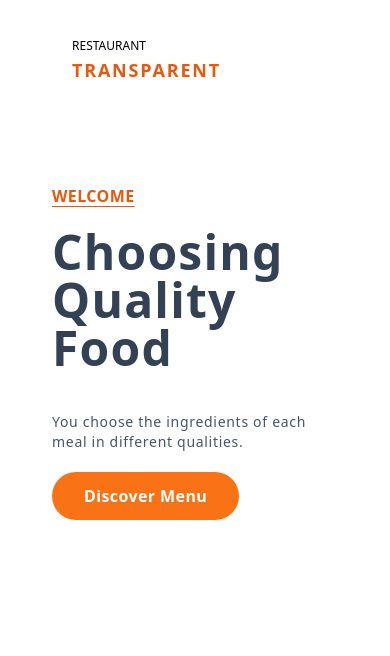
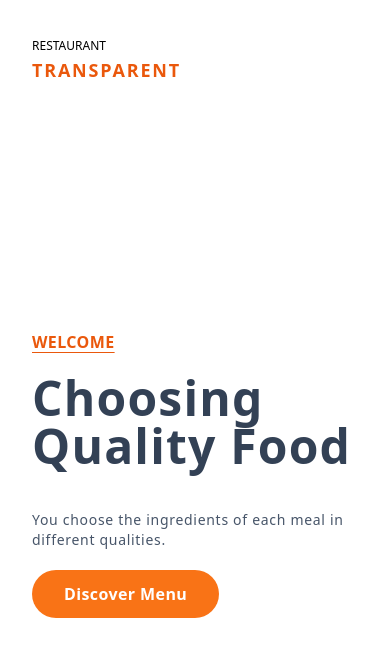
Before and after one commit to UlftKcy/meal-order-app, a React (Create React App) app: page / in a window 390 px wide. Shown: the top 656 px of the page. Built offline with nearby package versions, Linux system fonts and the light colour scheme.

Commit message:
fixed layout

```diff
--- a/src/components/Navbar.tsx
+++ b/src/components/Navbar.tsx
@@ -2,7 +2,7 @@ import { Link } from 'react-router-dom'
 
 const Navbar = () => {
   return (
-    <div className='pl-10 uppercase'>
+    <div className='uppercase'>
       <Link to="/">
         <span className='text-xs'>Restaurant</span><br />
         <span className='font-bold tracking-widest text-lg text-orange-600'>Transparent</span>
--- a/src/components/menu/Sorting.tsx
+++ b/src/components/menu/Sorting.tsx
@@ -13,7 +13,7 @@ const Sorting = ({ options, setSortOption }: { options: string[], setSortOption:
     return (
         <div className='relative'>
             <button onClick={() => setDropdownShow(!dropdownShow)} className='text-lg tracking-wide mb-1 flex items-center'>Sort By {dropdownShow ? <IconContext.Provider value={{ className: "ml-3 w-6 h-6" }}><RiArrowUpSLine /></IconContext.Provider> : <IconContext.Provider value={{ className: "ml-3 w-6 h-6" }}><RiArrowDownSLine /></IconContext.Provider>}</button>
-            {dropdownShow && <div className='absolute left-0 inset-x-0 rounded-md bg-slate-100 drop-shadow-lg divide-y divide-solid'>
+            {dropdownShow && <div className='absolute left-0 inset-x-0 rounded-md ring-1 ring-orange-300 bg-white drop-shadow-lg divide-y divide-solid'>
                 {Object.values(options).map((option: string, key: any) => (
                     <button key={key} onClick={() => handleSortOption(option)} className='hover:text-slate-500 w-full text-right tracking-widest px-4 py-2'>{option}</button>
                 ))}
--- a/src/index.css
+++ b/src/index.css
@@ -24,6 +24,14 @@
     visibility: visible;
     border: 2px solid orange;
   }
+
+}
+
+// base styles
+* {
+  box-sizing: border-box;
+  margin: 0;
+  padding: 0;
 }
 
 body {
@@ -34,9 +42,35 @@ body {
 #root {
   line-height: 1.5;
   font-weight: 400;
-  min-height: 100vh;
+  height: 100vh;
   padding: 2rem;
   margin: 0 auto;
+}
+
+blockquote,
+dl,
+dd,
+h1,
+h2,
+h3,
+h4,
+h5,
+h6,
+hr,
+figure,
+p,
+pre {
+  margin: 0;
+}
+
+h1,
+h2,
+h3,
+h4,
+h5,
+h6 {
+  font-size: inherit;
+  font-weight: inherit;
 }
 
 ol,
@@ -45,3 +79,21 @@ ul {
   margin: 0;
   padding: 0;
 }
+
+img,
+svg,
+video,
+canvas,
+audio,
+iframe,
+embed,
+object {
+  display: block;
+  vertical-align: middle;
+}
+
+img,
+video {
+  max-width: 100%;
+  height: auto;
+}
--- a/src/index.tsx
+++ b/src/index.tsx
@@ -10,8 +10,8 @@ import { ReactQueryDevtools } from 'react-query/devtools'
 const queryClient = new QueryClient({
   defaultOptions: {
     queries: {
-      refetchOnWindowFocus: false,
-      staleTime: 5 * 1000,
+      staleTime: Infinity,
+      cacheTime:Infinity,
     },
   },
 });
--- a/src/pages/Menu.tsx
+++ b/src/pages/Menu.tsx
@@ -15,7 +15,7 @@ const Menu = () => {
   const { status, data, error }: UseQueryResult<Meals[] | any, Error> = useQuery('meals', fetchMeals)
 
   if (status === 'loading') {
-    return <span><Loader size={48}/></span>
+    return <span><Loader size={48} /></span>
   }
 
   if (status === 'error') {
@@ -27,7 +27,7 @@ const Menu = () => {
 
   return (
     <div className="relative">
-      <div className="flex flex-col sm:flex-row justify-between items-center flex-wrap sticky top-0 py-2 sm:py-7 border-b border-b-slate-300 sm:px-28 z-50 mb-3 bg-white">
+      <div className="flex flex-col sm:flex-row md:justify-end justify-center items-center flex-wrap sticky top-0 z-50 mb-5 py-3 bg-white">
         <div className="flex items-center sm:justify-end justify-center mt-5 sm:mt-0">
           <button onClick={toggle}
             className="text-lg mb-1 mr-10 hover:text-slate-600 hover:underline underline-offset-4"
@@ -38,12 +38,10 @@ const Menu = () => {
           <Sorting options={options} setSortOption={setSortOption} />
         </div>
       </div>
-      <div className="w-full">
-        <div className="grid grid-cols-1 md:grid-cols-2 lg:grid-cols-3 xl:grid-cols-4 gap-20 w-fit p-0 sm:p-5 mx-auto">
-          {React.Children.toArray(
-            sortedMeals?.map((meal: Meals) => <CardMenu {...meal} />)
-          )}
-        </div>
+      <div className="grid auto-rows-auto grid-cols-1 md:grid-cols-2 lg:grid-cols-3 xl:grid-cols-4 gap-20 w-fit p-0 sm:p-5 mx-auto">
+        {React.Children.toArray(
+          sortedMeals?.map((meal: Meals) => <CardMenu {...meal} />)
+        )}
       </div>
     </div>
   );
--- a/src/pages/Welcome.tsx
+++ b/src/pages/Welcome.tsx
@@ -1,4 +1,4 @@
-import { useRef } from 'react';
+import { Fragment, useRef } from 'react';
 import { motion, useInView, useTime, useTransform } from "framer-motion";
 import MealImg from "../assets/meal.jpg";
 import { Link } from 'react-router-dom';
@@ -10,7 +10,7 @@ const Welcome = () => {
   const rotate = useTransform(time, [0, 9000], [0, 360], { clamp: false });
 
   return (
-    <div className='flex justify-around items-center p-5 h-1/2 my-20 sm:my-40'>
+    <div className="m-auto min-h-full flex justify-around items-center">
       <div ref={headerRef}>
         <div
           style={{
```
